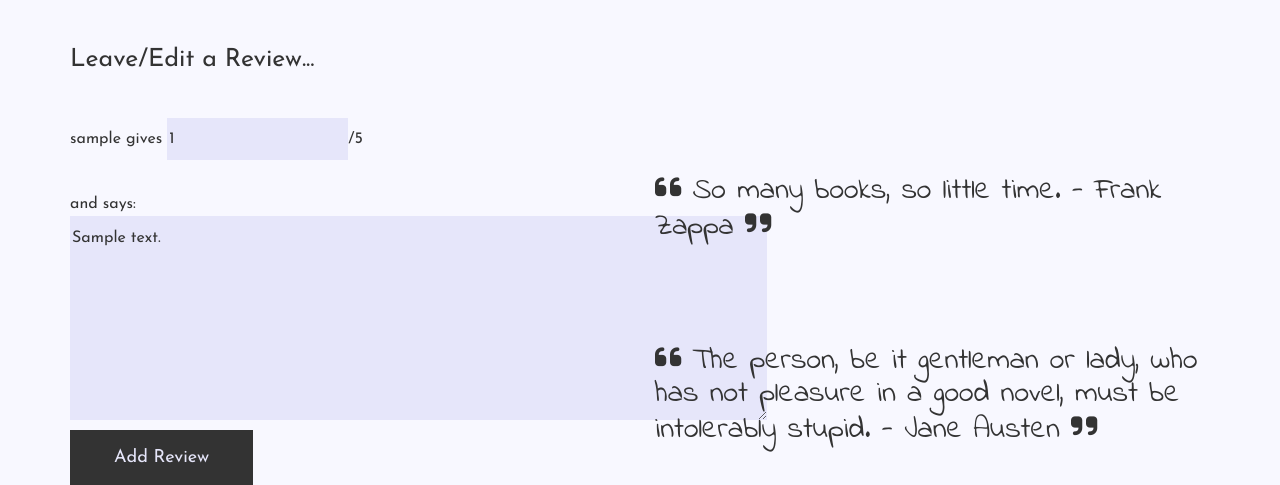
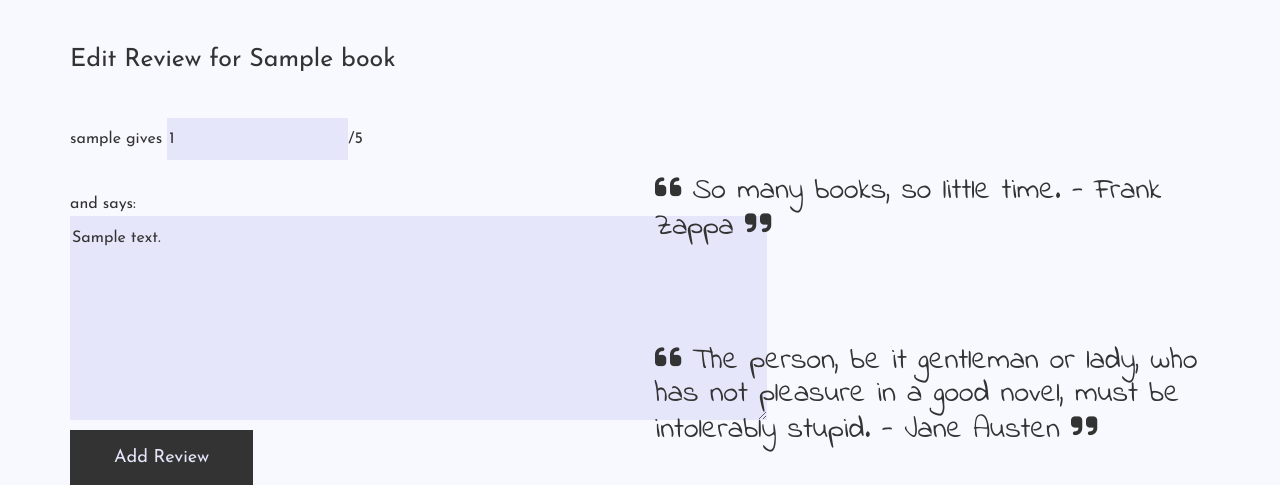
Before and after one commit to staplesad/flask_bookclub, a Flask app: a page that uses bookclub_app/templates/new_review.html in a window 1280 px wide. Shown: the part 74-559 px from the top of the page. Run offline with Flask 2, Linux system fonts and the light colour scheme; a user stored in the database is signed in; tables that the repository leaves empty hold one stand-in row (values such as "Sample post"); some libraries are stand-ins or nearby versions.

Commit message:
name of book now appears on the page when leaving/ editing review

```diff
--- a/bookclub_app/templates/new_review.html
+++ b/bookclub_app/templates/new_review.html
@@ -5,7 +5,7 @@
 <div class="container">
 	<div class="row">
 		<div class="col-md-12">
-			<h1> Leave/Edit a Review...</h1>
+      <h1> {{title}}</h1>
 		</div>
 	</div>
 </div>
--- a/bookclub_app/views.py
+++ b/bookclub_app/views.py
@@ -153,7 +153,7 @@ def new_review(title):
         db.session.commit()
         flash('Review has been saved.')
         return redirect(url_for('book', title=title))
-    return render_template('new_review.html', title='New Review', form=form)
+    return render_template('new_review.html', title='New Review for %s' %title, form=form)
 
 @app.route('/book/<title>/review/edit', methods=['GET','POST'])
 @login_required
@@ -178,7 +178,7 @@ def edit_review(title):
     else:
         form.star.data=review.star
         form.text.data=review.text
-    return render_template('new_review.html', title='Edit Review', form=form)
+    return render_template('new_review.html', title='Edit Review for %s' % title, form=form)
 
 @app.route('/book/<title>/review/delete', methods=['GET','POST'])
 @login_required
```
